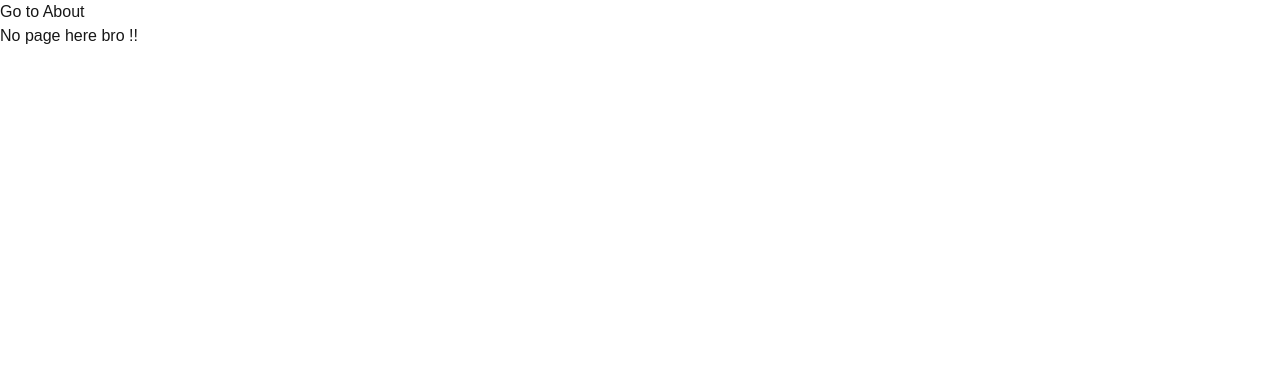
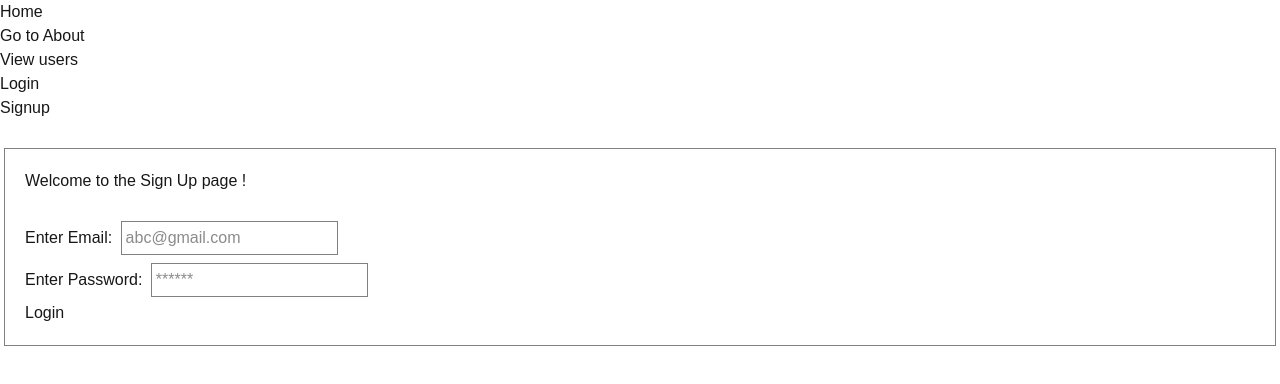
Before and after one commit to Sanjay-5406/wbapp, a Next.js app: page /signup in a window 1280 px wide. Before the commit this address had no page. Shown: the top 384 px of the page. Built offline with nearby package versions, Linux system fonts and the light colour scheme; no server answers.

Commit message:
feat: login and signup

```diff
--- a/app/about/page.tsx
+++ b/app/about/page.tsx
@@ -2,9 +2,8 @@ import Link from 'next/link';
 
 export default function About(){
     return(
-        <div>
+        <div style={{justifyItems: 'center'}}>
             <p>About WBapp</p>
-            <Link href={'/'}>-Back</Link>
         </div>
     )
 }
--- a/app/layout.tsx
+++ b/app/layout.tsx
@@ -29,7 +29,12 @@ export default function RootLayout({
       className={`${geistSans.variable} ${geistMono.variable} h-full antialiased`}
     >
       <body className="min-h-full flex flex-col">
+        <Link href={'/'}>Home</Link>
         <Link href={'/about'}>Go to About</Link>
+        <Link href={'/user'}>View users</Link>
+        <Link href={'/login'}>Login</Link>
+        <Link href={'/signup'}>Signup</Link>
+        <br />
         {children}
       </body>
     </html>
--- /dev/null
+++ b/app/login/page.tsx
@@ -0,0 +1,34 @@
+"use client"
+import { supabase } from "@/lib/supabase"
+import { useState } from "react"
+import { useRouter } from "next/navigation"
+
+export default function Login(){
+    const router = useRouter()
+    const [email, setemail] = useState()
+    const [password, setpassword] = useState()
+    const [error, seterror] = useState()
+
+    async function handleLogin(e: React.FormEvent){
+        e.preventDefault();
+        seterror("")
+        const {error} = await supabase.auth.signInWithPassword({email, password})
+        if(error){
+            seterror(error.message)
+            console.log("not a valid emai/password")
+            return;
+        }
+        router.push("/")
+        console.log("Successfully logged-in !")
+    }
+
+    return(
+        <div style={{border:"1px solid grey", display: "inline", padding: "20px", margin: "4px"}}>
+            <form onSubmit={handleLogin} style={{display:"inline"}}>
+                <label style={{}}>Enter Email: <input type="email" onChange={(e)=>setemail(e.target.value)} placeholder="abc@gmail.com" style={{border:"1px solid grey", margin:"4px", padding: "4px"}} /></label> <br />
+                <label htmlFor="">Enter Password: <input type="password" onChange={(e)=>setpassword(e.target.value)} placeholder="******" style={{border:"1px solid grey", margin:"4px", padding: "4px"}}/></label> <br />
+                <button type="submit">Login</button>
+            </form>
+        </div>
+    )
+}
--- /dev/null
+++ b/app/signup/page.tsx
@@ -0,0 +1,43 @@
+"use client"
+import { supabase } from "@/lib/supabase"
+import { useState } from "react";
+import { useRouter } from "next/navigation"
+
+export default function Signup(){
+    const router = useRouter()
+    const [email,setemail] = useState()
+    const [password, setpassword] = useState()
+
+
+    async function handleSignup(e: React.FormEvent){
+        e.preventDefault()
+
+        const {error} = await supabase.auth.signUp({email,password})
+
+        if(error){
+            console.log(error.message)
+        }
+        router.push("/")
+        console.log("Succesfully signed up !")
+    }
+
+
+
+
+    return(
+
+            <div style={{border:"1px solid grey", display: "inline", padding: "20px", margin: "4px"}}>
+                <h1>Welcome to the Sign Up page !</h1>
+                <br />
+                <form onSubmit={handleSignup} style={{display:"inline"}}>
+                    <label style={{}}>Enter Email: <input type="email" onChange={(e)=>setemail(e.target.value)} placeholder="abc@gmail.com" style={{border:"1px solid grey", margin:"4px", padding: "4px"}} /></label> <br />
+                    <label htmlFor="">Enter Password: <input type="password" onChange={(e)=>setpassword(e.target.value)} placeholder="******" style={{border:"1px solid grey", margin:"4px", padding: "4px"}}/></label> <br />
+                    <button type="submit">Login</button>
+                </form>
+            </div>
+
+
+    )
+
+
+}
--- a/app/user/page.tsx
+++ b/app/user/page.tsx
@@ -1,8 +1,16 @@
-"user client"
+
 import { supabase } from "@/lib/supabase"
 import { notFound } from "next/navigation"
+export default async function User(){
+    const {
+    data: { user },
+    } = await supabase.auth.getUser();
 
-export default async function User(){
+    if (!user) {
+
+        console.log("Sorry you are not logged-in :(")
+        return
+    }
 
     const {data, error} = await supabase.from("users").select("*");
     const users = data
@@ -12,8 +20,6 @@ export default async function User(){
     else{
         console.log(data)
     }
-
-
 
     return(
         <div>
```
